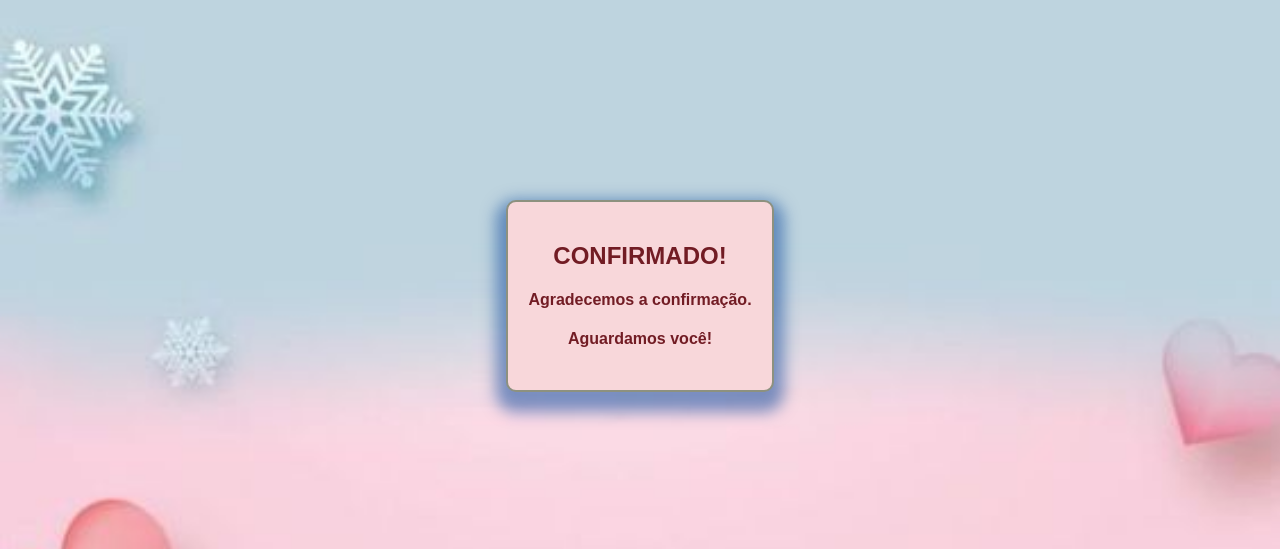
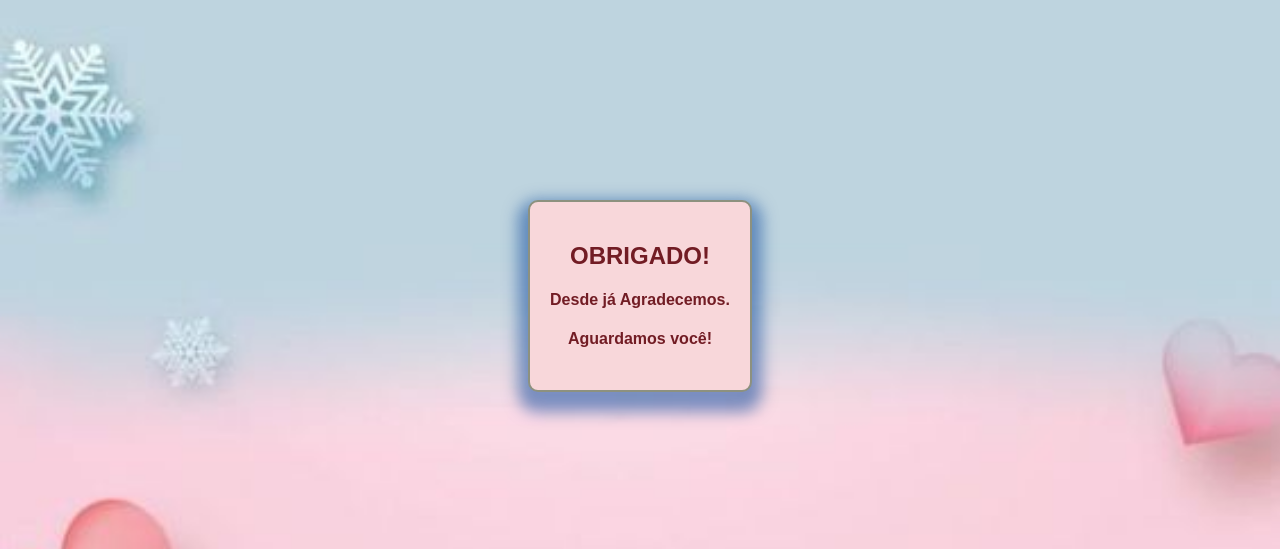
Before and after one commit to marcoantonio567/cha-bebe, a Django app: template app/templates/confirmado.html in a window 1280 px wide. Shown: the top 549 px of the page. Run offline with Django 5.2, Linux system fonts and the light colour scheme; the template is opened without the code that fills it, so the values that code supplies are empty.

Commit message:
reformulando confirmado

```diff
--- a/app/templates/confirmado.html
+++ b/app/templates/confirmado.html
@@ -12,8 +12,8 @@
 </head>
 <body>
     <main>
-        <h2>CONFIRMADO!</h2>
-        <h4>Agradecemos a confirmação.</h4>
+        <h2>OBRIGADO!</h2>
+        <h4>Desde já Agradecemos.</h4>
         <h4>Aguardamos você! </h4>
     </main>
 </body>
```
